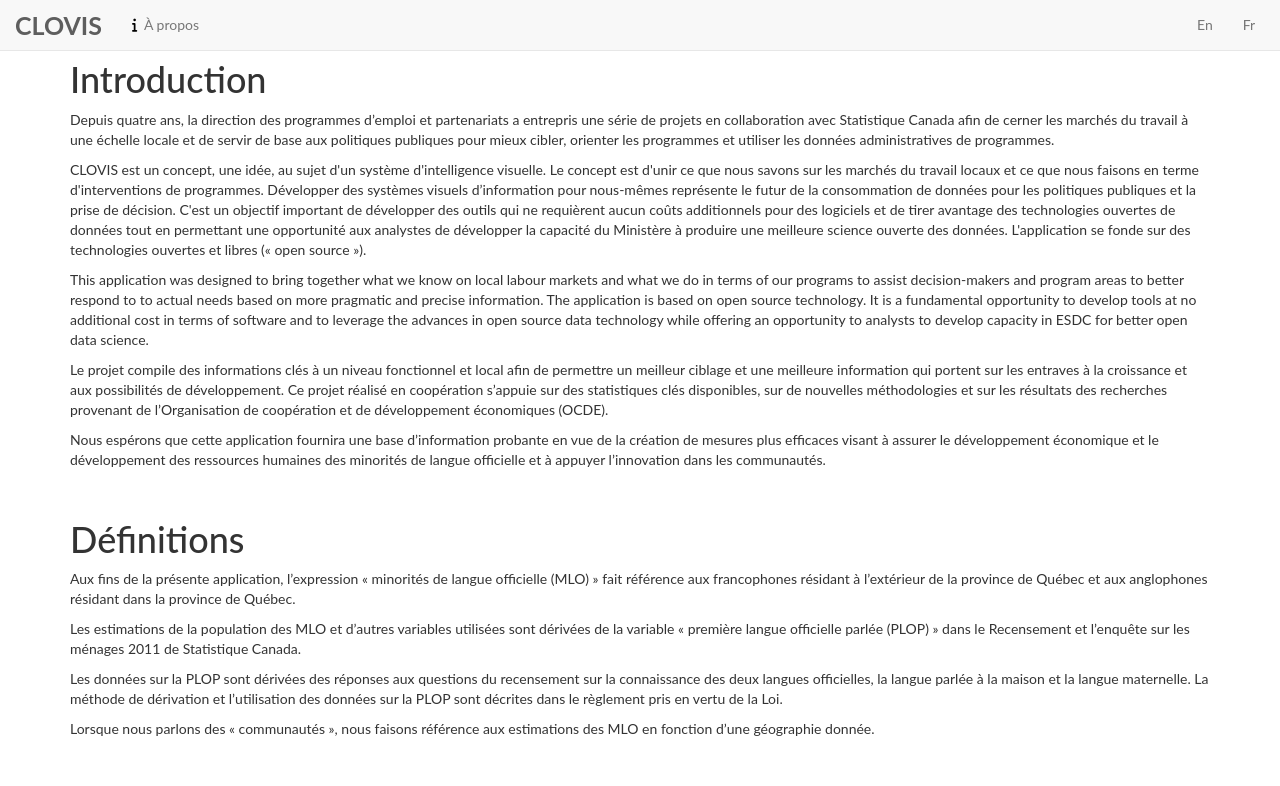
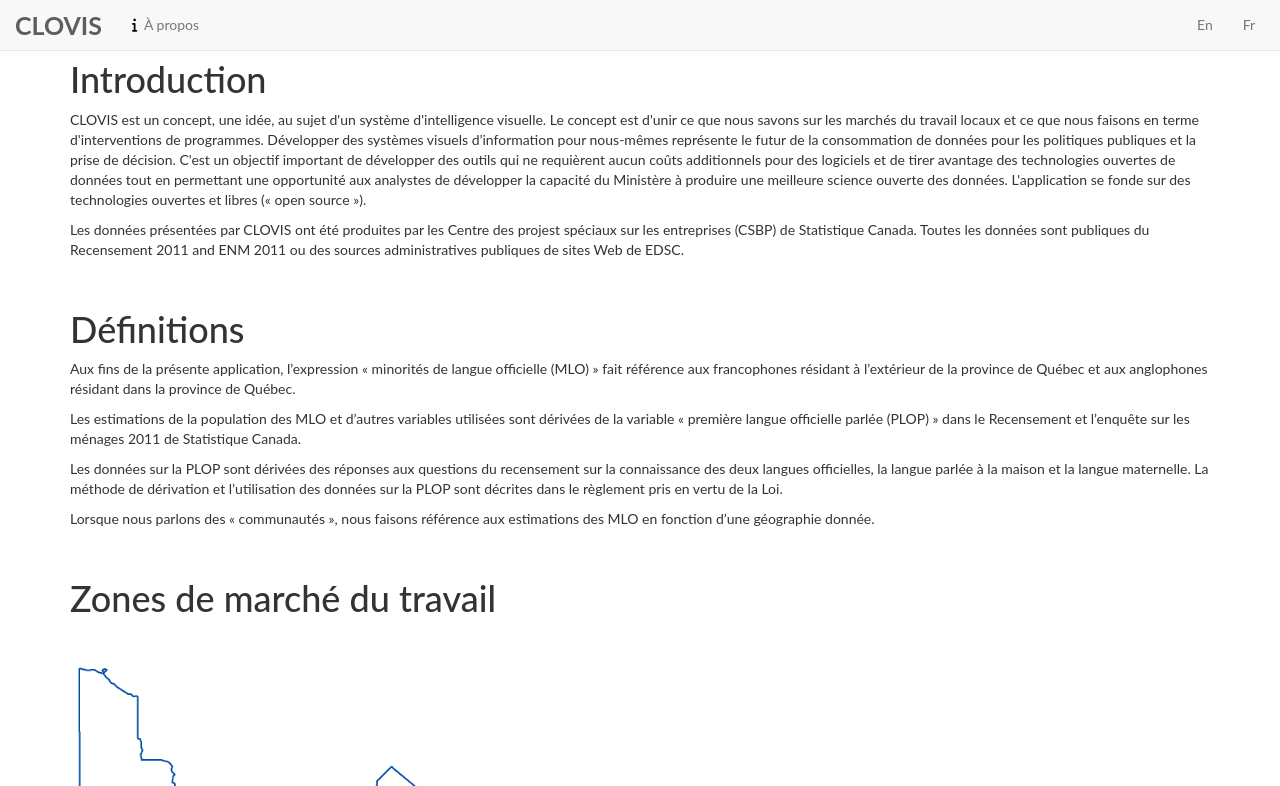
Before and after one commit to Monduiz/CLOVIS, a plain HTML site: page infofr.html in a window 1280 px wide. Shown: the top 786 px of the page. Drawn offline with Linux system fonts and the light colour scheme.

Commit message:
Update info

```diff
--- a/infofr.html
+++ b/infofr.html
@@ -46,30 +46,18 @@
 	<div class="col-sm-12">
 	<br><br>
 	<h1>Introduction</h1>
-	<p>Depuis quatre ans, la direction des programmes d’emploi et partenariats a entrepris une
-	série de projets  en collaboration avec Statistique Canada afin de cerner les marchés du travail à une échelle locale et de
-	servir de base aux politiques publiques pour mieux cibler, orienter les programmes et utiliser les données administratives de programmes.
-	</p>
 
-	<p>CLOVIS est un concept, une idée, au sujet d'un système d'intelligence visuelle. Le concept est d'unir ce que nous savons sur les marchés du travail locaux et ce que nous faisons en terme d'interventions
+	<p>CLOVIS est un concept, une idée, au sujet d'un système d'intelligence visuelle. Le concept est d'unir ce
+    que nous savons sur les marchés du travail locaux et ce que nous faisons en terme d'interventions
 	de programmes. Développer des systèmes visuels d’information pour nous-mêmes représente le futur de la consommation de données pour les politiques
 	publiques et la prise de décision. C'est un objectif important de développer des outils  qui ne requièrent aucun coûts additionnels pour des logiciels
 	et de tirer avantage des technologies ouvertes de données tout en permettant une opportunité aux analystes de développer la capacité du Ministère à
 	produire une meilleure science ouverte des données. L'application se fonde sur des technologies ouvertes et libres (« open source »).</p>
 
-	<p>This application was designed to bring together what we know on local labour markets and what we do in terms of our programs to assist decision-makers and program areas to better respond to
-	to actual needs based on more pragmatic and precise information. The application is based on open source technology. It is a fundamental opportunity
-	to develop tools at no additional cost in terms of software and to leverage the advances in open source data technology while offering
-	an opportunity to analysts to develop capacity in ESDC for better open data science.</p>
+  <p>Les données présentées par CLOVIS ont été produites par les Centre des projest spéciaux sur les entreprises (CSBP) de
+    Statistique Canada. Toutes les données sont publiques du Recensement 2011 and ENM 2011 ou des sources administratives
+    publiques de sites Web de EDSC.</p>
 
-	<p>Le projet compile des informations clés à un niveau fonctionnel et local afin de permettre un meilleur ciblage et une meilleure
-	information qui portent sur les entraves à la croissance et aux possibilités de développement. Ce projet réalisé en coopération
-	s’appuie sur des statistiques clés disponibles, sur de nouvelles méthodologies et sur les résultats des recherches provenant de
-	l’Organisation de coopération et de développement économiques (OCDE). </p>
-
-	<p>Nous espérons que cette application fournira une base d’information probante en vue de la création de mesures plus efficaces
-	visant à assurer le développement économique et le développement des ressources humaines des minorités de langue officielle et à
-	appuyer l’innovation dans les communautés.</p>
 	<br>
 	<h1>Définitions</h1>
 	<p>Aux fins de la présente application, l’expression « minorités de langue officielle (MLO) » fait référence aux francophones
@@ -147,7 +135,7 @@
 	 <a href="http://www.oecd.org/fr/cfe/leed/skillsforcompetitivenessproject.htm">Projet <em>skills for competitiveness</em> de l'OCDE</a></p>
 	<br>
 	<h1>Index de performance économique (en développement)</h1>
-	<p>L’index est conçu afin de fournir une vue d’ensemble sur la santé économique d’une zone. Il intègre six dimensions de bien-être
+	<p>Ceci est le prototype de l'index développé par StatCan - CSBP et n'est pas la version finale. Ce n'est qu'à titre d'exemple. L’index est conçu afin de fournir une vue d’ensemble sur la santé économique d’une zone. Il intègre six dimensions de bien-être
 	économique  en un seul indice de la performance économique calculé à l’échelle des municipalités (SDR) et des zones de marché du travail
 	local. Chaque dimension de l’index reflète  un concept distinct de performance et est capturée soit en tant qu’indicateur singulier ou
 	selon une combinaison de multiples indicateurs. Les six dimensions sont : </p>
```
Also changed, not shown: index.html (+1 -1 lines), info.html (+6 -3 lines).
